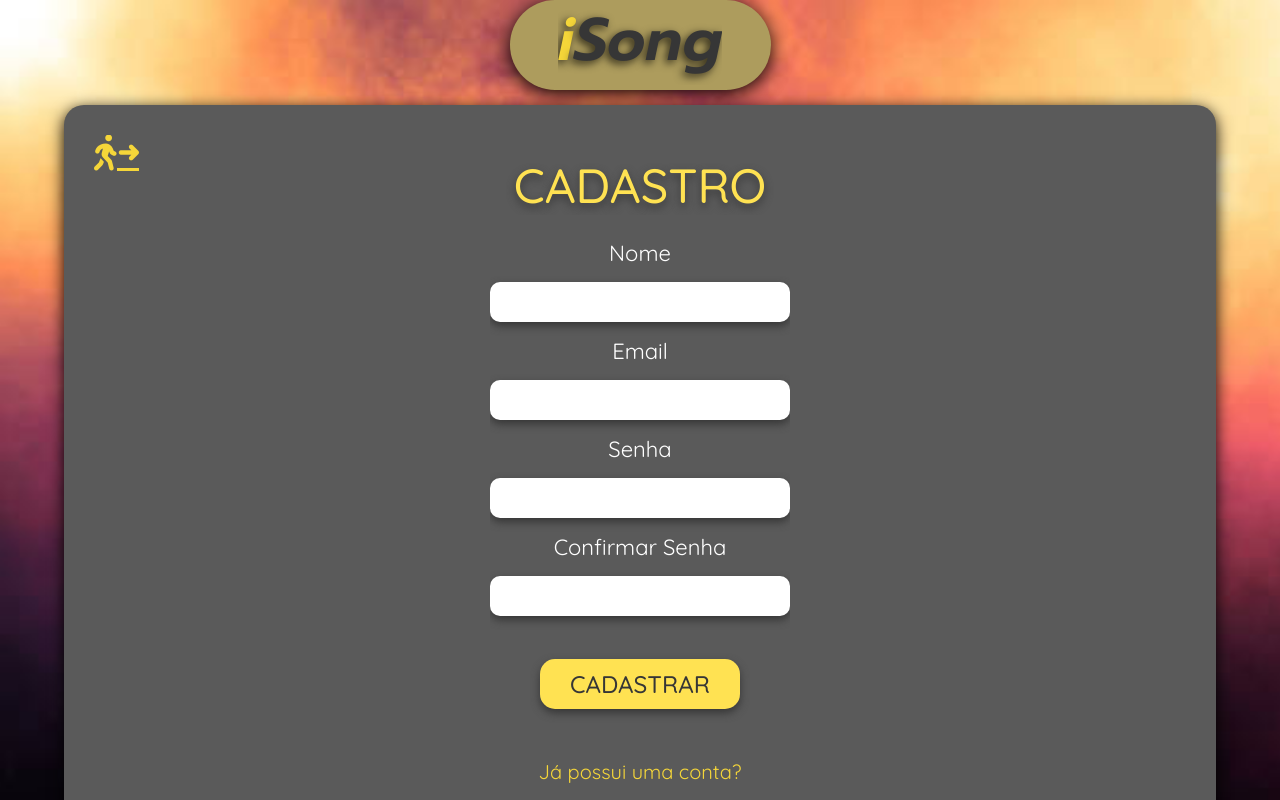
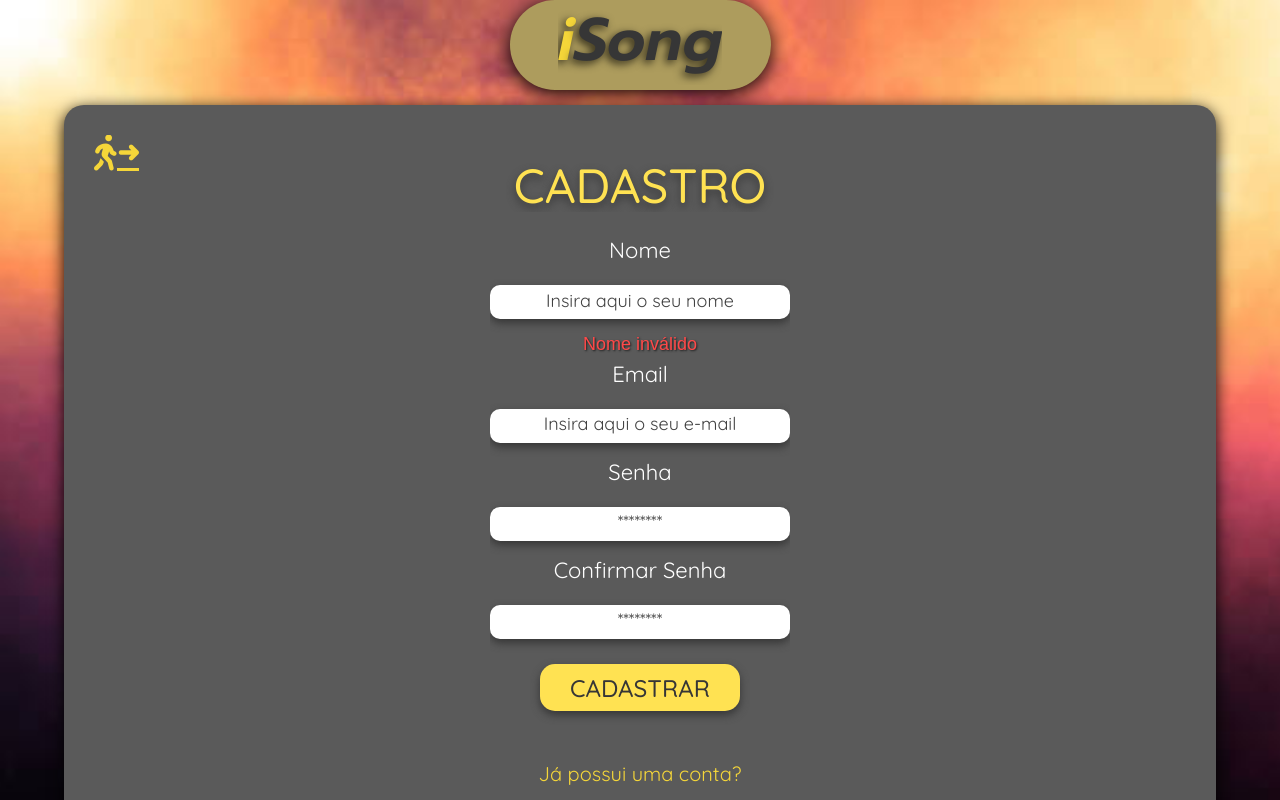
Before and after one commit to matheus-rosa11/Projeto-Individual-PI, a website: page public/cadastro.html in a window 1280 px wide. Both pictures are taken after a click on the button "CADASTRAR". Drawn offline with Linux system fonts and the light colour scheme.

Commit message:
Adicionando validações nas telas de login e cadastro e analytics

```diff
--- a/public/cadastro.html
+++ b/public/cadastro.html
@@ -22,17 +22,17 @@
             <h1>CADASTRO</h1>
             <div class="formulario">
                 <p class="nome-campo">Nome</p>
-                <input id="ipt_nome" class="campo" type="text">
-                <p id="nomeMsg"></p>
+                <input id="ipt_nome" class="campo" type="text" placeholder="Insira aqui o seu nome">
+                <p class="erro" id="nomeMsg">Nome inválido</p>
                 <p class="nome-campo">Email</p>
-                <input id="ipt_email" class="campo" type="text">
-                <p id="emailMsg"></p>
+                <input id="ipt_email" class="campo" type="text" placeholder="Insira aqui o seu e-mail">
+                <p class="erro" id="emailMsg">Email inválido</p>
                 <p class="nome-campo">Senha</p>
-                <input id="ipt_senha" class="campo" type="password">
-                <p id="senhaMsg"></p>
+                <input id="ipt_senha" class="campo" type="password" placeholder="********">
+                <p class="erro" id="senhaMsg">Senha muito fraca</p>
                 <p class="nome-campo">Confirmar Senha</p>
-                <input id="ipt_confirmacao_senha" class="campo" type="password">
-                <p id="confirmacaoSenhaMsg"></p>
+                <input id="ipt_confirmacao_senha" class="campo" type="password" placeholder="********">
+                <p class="erro" id="confirmacaoSenhaMsg">As senhas não coincidem</p>
             </div>
 
             <button onclick="validar()" class="btn-cadastro">CADASTRAR</button>
--- a/public/css/cadastroStyle.css
+++ b/public/css/cadastroStyle.css
@@ -4,7 +4,7 @@
     margin: 0;
     padding: 0;
     box-sizing: border-box;
-    overflow: hidden;
+    overflow-x: hidden;
 }
 
 .logo {
@@ -18,6 +18,7 @@
     font-size: 60px;
     height: 90px;
     margin: 0 auto;
+    overflow: hidden;
 }
 .logo .txt-logo {
     font-family: 'Prompt', sans-serif;
@@ -43,9 +44,10 @@
 
 .container-form {
     display: flex;
+    position: relative;
     flex-direction: column;
     background: #5A5A5A;
-    height: 750px;
+    height: 720px;
     box-shadow: 0px 4px 16px #000000;
     width: 90vw;
     margin: 15px auto;
@@ -60,6 +62,7 @@
     font-weight: 500;
     text-align: center;
     margin-top: 50px;
+    overflow: hidden;
 }
 
 .formulario {
@@ -67,7 +70,7 @@
     flex-direction: column;
     margin: 0 auto;
     margin-top: 3vh;
-    height: 420px;
+    height: 440px;
     width: 300px;
 }
 
@@ -81,15 +84,25 @@
 }
 
 .formulario .nome-campo {
+    height: 40px;
     text-align: center;
     font-family: 'Quicksand', sans-serif;
     color: #FFFFFF;
     font-size: 22px;
+    overflow: hidden;
+    outline: none;
+}
+
+::-webkit-input-placeholder  {
+    font-family: 'Quicksand', sans-serif;
+    font-size: 18px;
+    color:#000000be;
+    text-align: center;
 }
 
 .btn-cadastro {
     margin: 0 auto;
-
+    margin-top: 10px;
     width: 200px;
     height: 50px;
     border-style: none;
@@ -116,22 +129,18 @@
 
 #redirect-login {
     font-family: 'Quicksand', sans-serif;
-    width: 220px;
+    width: 250px;
     margin: 0 auto;
+    padding-bottom: 40px;
     text-align: center;
     text-decoration: none;
     color: #F5D639;
     font-size: 20px;
     margin-top: 50px;
-    transform: scale(1);
-    transition: all .2s ease-in-out;
-    transition-duration: 0.2s;
+    overflow: hidden;
 }
 
 #redirect-login:hover {
-    transform: scale(1.05);
-    transition: all .2s ease-in-out;
-    transition-duration: 0.2s;
     text-shadow: 0px 1px 8px #F5D639;
 }
 
@@ -142,3 +151,15 @@
     position: absolute;
     color: #F5D639;
 }
+
+.erro {
+    display: none;
+    color: #ff4949;
+    text-shadow: 1px 1px 2px #1d1d1d;
+    height: 30px;
+    font-family: 'Quicksando', sans-serif;
+    font-size: 18px;
+    text-align: center;
+    overflow: hidden;
+    /* margin-bottom: 10px; */
+}
--- a/public/css/loginStyle.css
+++ b/public/css/loginStyle.css
@@ -5,6 +5,10 @@
     padding: 0;
     box-sizing: border-box;
     overflow: hidden;
+}
+
+body {
+    height: 1000px
 }
 
 .logo {
@@ -42,7 +46,7 @@
     background: url(../assets/guitar-imgs/singins.jpg);
     background-repeat: repeat-y;
     background-size: cover;
-    height: 800px;
+    height: 100vh;
     width: 100%;
 }
 
@@ -87,6 +91,13 @@
     box-shadow: 0px 4px 8px #363636;
     border-radius: 10px;
     border-style: none;
+}
+
+::-webkit-input-placeholder  {
+    font-family: 'Quicksand', sans-serif;
+    font-size: 18px;
+    color:#000000be;
+    text-align: center;
 }
 
 .form_login .nome-campo {
--- a/public/js/cadastro.js
+++ b/public/js/cadastro.js
@@ -25,19 +25,21 @@ function validar() {
                 }
 
                 else{
-                    confirmacaoSenhaUser.innerHTML = "As senhas não coincidem";
+                    document.getElementById('confirmacaoSenhaMsg').style.display = 'block';
                 }
             }
 
             else{
-                senhaMsg.innerHTML = "Senha muito fraca";
+                document.getElementById('senhaMsg').style.display = 'block';
             }
         }
 
         else{
-            emailMsg.innerHTML = "Email inválido";
+            document.getElementById('emailMsg').style.display = 'block';
         }
 
+    } else {
+        document.getElementById('nomeMsg').style.display = 'block';
     }
 }
 
--- a/public/js/login.js
+++ b/public/js/login.js
@@ -43,7 +43,12 @@ function entrar() {
 
             } else {
 
+                alert('Nenhuma coma existente!');
+
                 console.log("Houve um erro ao tentar realizar o login!");
+
+                ipt_email.value = '';
+                ipt_senha.value = '';
 
                 resposta.text().then(texto => {
                     console.error(texto);
```
Also changed, not shown: public/css/userProducts.css (+9 -2 lines), public/index.html (+0 -1 lines), public/login.html (+2 -2 lines), public/user_area/userProducts.html (+3 -0 lines), 2 other files.
